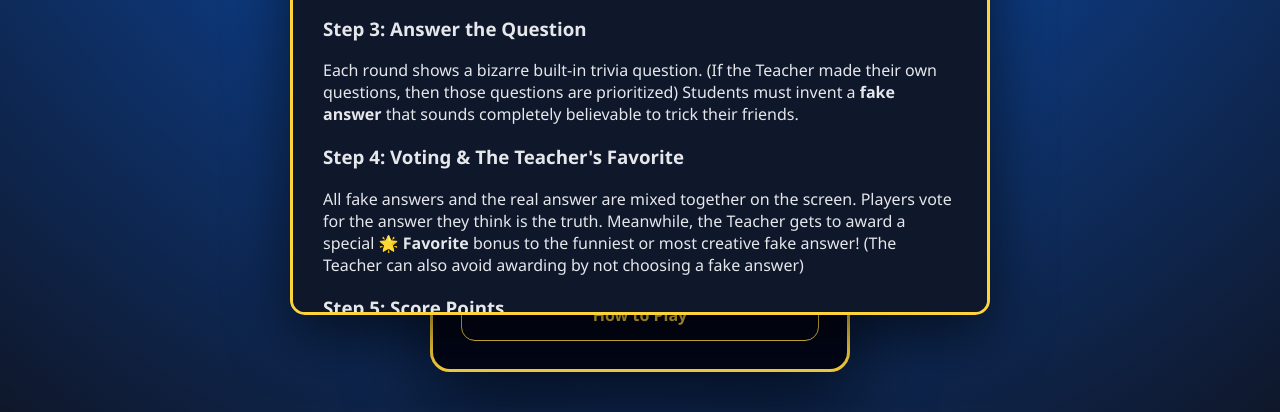
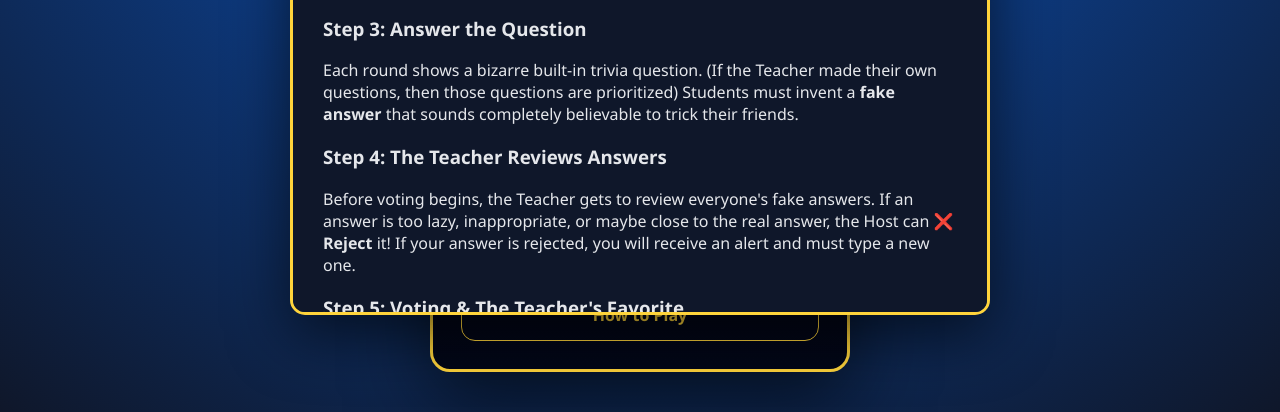
Before and after one commit to MervyWervy/Test, a website: page public/index.html in a window 1280 px wide. Both pictures are taken after a click on the button "How to Play". Shown: the part 405-817 px from the top of the page. Drawn offline with nearby package versions, Linux system fonts and the light colour scheme; no server answers.

Commit message:
Final OD Update

```diff
--- a/public/index.html
+++ b/public/index.html
@@ -259,14 +259,21 @@
       Students must invent a <b>fake answer</b> that sounds completely believable to trick their friends.
     </p>
 
-    <h3>Step 4: Voting & The Teacher's Favorite</h3>
+    <h3>Step 4: The Teacher Reviews Answers</h3>
+    <p>
+      Before voting begins, the Teacher gets to review everyone's fake answers.
+      If an answer is too lazy, inappropriate, or maybe close to the real answer, the Host can <b>❌ Reject</b> it!
+      If your answer is rejected, you will receive an alert and must type a new one.
+    </p>
+
+    <h3>Step 5: Voting & The Teacher's Favorite</h3>
     <p>
       All fake answers and the real answer are mixed together on the screen.
       Players vote for the answer they think is the truth. Meanwhile, the Teacher gets to award a special <b>🌟 Favorite</b> bonus to the funniest or most creative fake answer!
       (The Teacher can also avoid awarding by not choosing a fake answer)
     </p>
 
-    <h3>Step 5: Score Points</h3>
+    <h3>Score Points</h3>
     <ul>
       <li><b>100 points</b> for voting for the true answer.</li>
       <li><b>50 points</b> for every Student you fool into picking your fake answer.</li>
```
